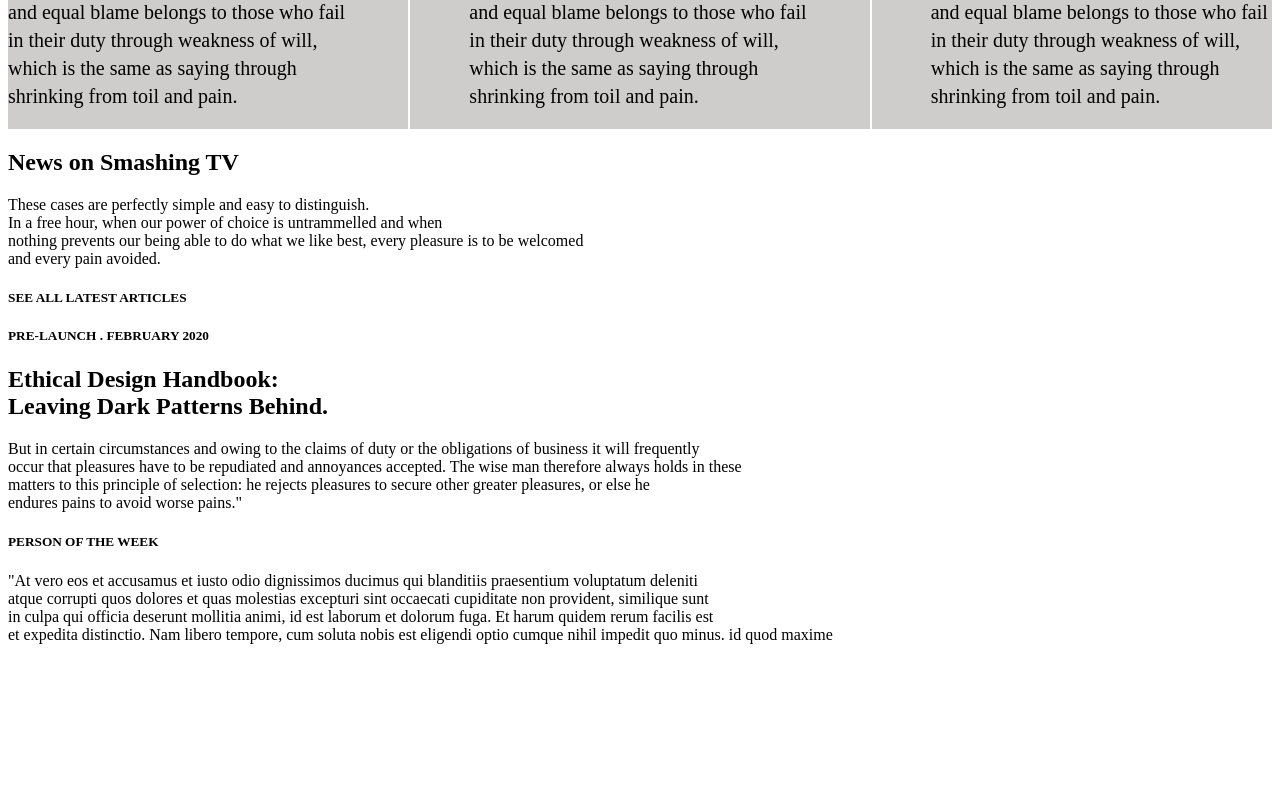
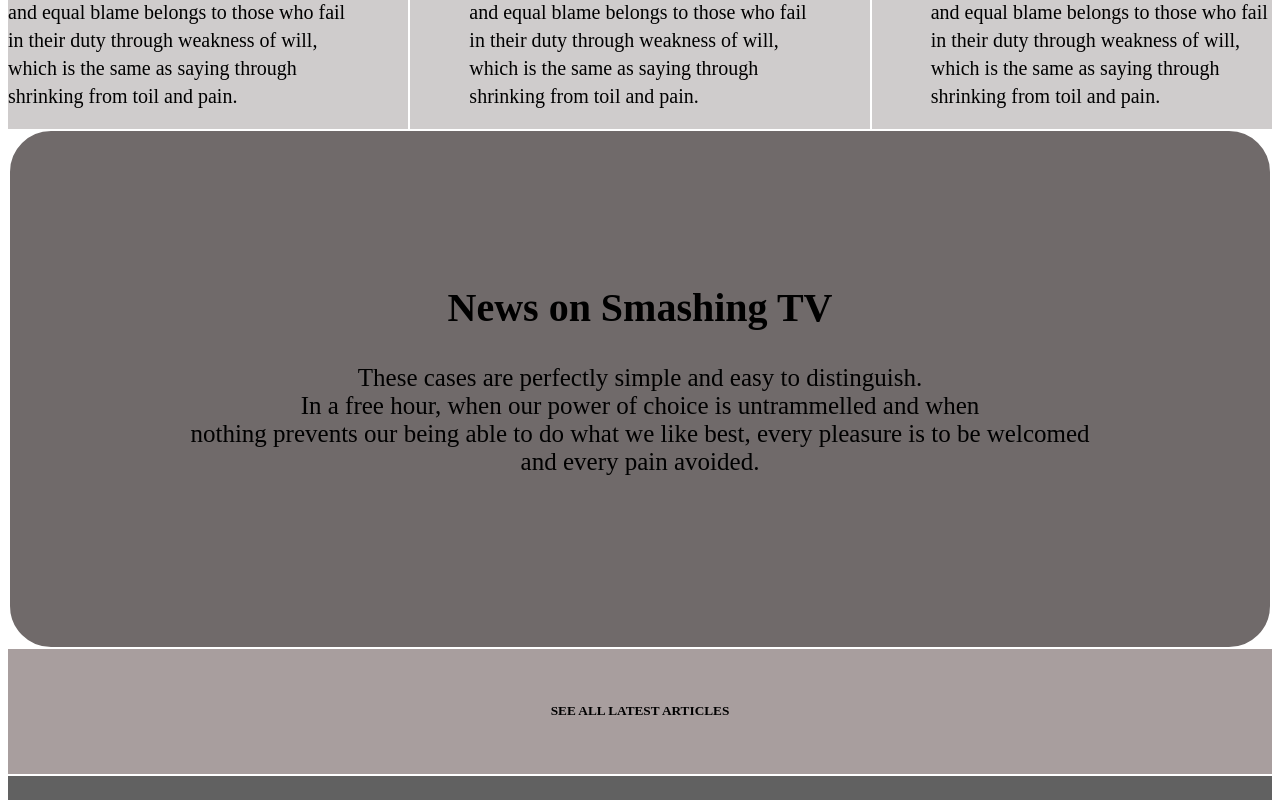
Before and after one commit to Temmarie/Smashing-Magazine, a plain HTML site: page index.html in a window 1280 px wide. Shown: the part 2420-3220 px from the top of the page. Before the commit the page ends 3080 px from the top, so only its background shows below. Drawn offline with Linux system fonts and the light colour scheme.

Commit message:
added latest and handbook styles

```diff
--- a/index.css
+++ b/index.css
@@ -189,3 +189,56 @@
 .article3 {
   width:27%
 }
+
+.explore-features {
+  background-color: rgb(112, 106, 106);
+  text-align: center;
+  padding-top: 120px;
+  height: 520px;
+  border-radius: 43px;
+  width: 100%;
+  border: 2px solid white;
+}
+
+.explore-features h1 {
+  font-size: 40px;
+}
+
+.explore-features p {
+  font-size: 25px;
+}
+
+.latest {
+  width: 100%;
+  background: rgb(168, 158, 158);
+  height: 127px;
+  text-align: center;
+  padding: 32px;
+  border-bottom: 2px solid white
+}
+
+.handbook {
+  width: 100%;
+  background: rgb(97, 97, 97);
+  height: 550px;
+  text-align: center;
+  padding: 50px;
+  color: white;
+  border-bottom: 3px solid white;
+}
+
+.handbook h2 {
+  font-size: 43px;
+}
+
+.handbook p {
+  font-size: 21px;
+}
+
+
+.person {
+  margin-top: -23px;
+  background-color: #A89E9E;
+  height: 230px;
+  text-align: center;
+}
```
